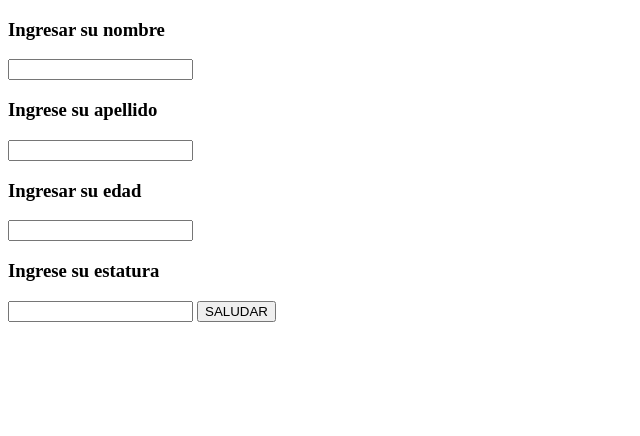
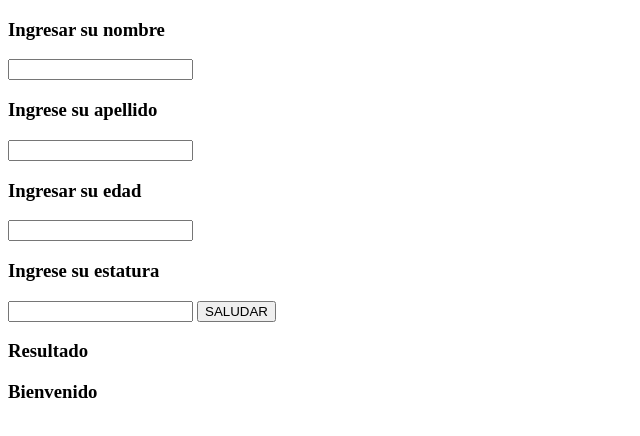
Before and after one commit to JoseDutan/krakeDev, a plain HTML site: page Ejercicio Git/utilidades/saludo.html in a window 1280 px wide. Both pictures are taken after a click on the button "SALUDAR". Shown: the whole page, without its empty margins (0-640 px from the left). Drawn offline with Linux system fonts and the light colour scheme.

Commit message:
Funcion mostrar texto implementada

```diff
--- a/Ejercicio Git/utilidades/saludo.html
+++ b/Ejercicio Git/utilidades/saludo.html
@@ -13,5 +13,8 @@
         <h3>Ingrese su estatura</h3>
         <input type="text" id="txtEstatura"/>
         <input type="button" value="SALUDAR" onclick="saludar();"/>
+
+        <h3>Resultado</h3>
+        <h3 id="lblResultado"> </h3>
     </body>
 </html>
--- a/Ejercicio Git/utilidades/saludo.js
+++ b/Ejercicio Git/utilidades/saludo.js
@@ -4,6 +4,15 @@ saludar=function(){
 
     let edad=recuperarInt("txtEdad");
     let estatura=recuperarFloat("txtEstatura");
+
+    let mensajeBienvenida="Bienvenido "+nombre+" "+apellido;
+    mostrarTexto("lblResultado", mensajeBienvenida);
+}
+
+mostrarTexto=function(idComponente,mensaje){
+    let componente
+    componente=document.getElementById(idComponente)
+    componente.innerText = mensaje;
 }
 recuperarTexto=function(idComponente){
     let componente;
```
Also changed, not shown: 1 other file.
